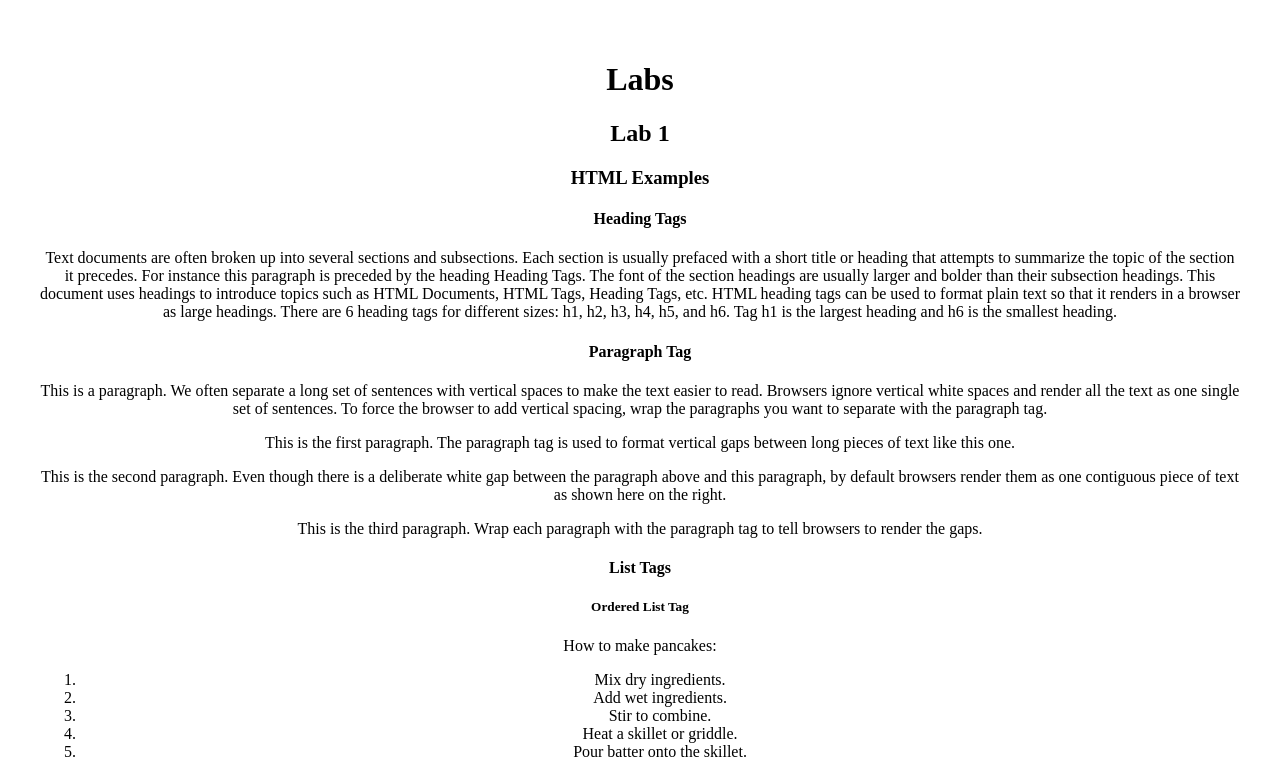
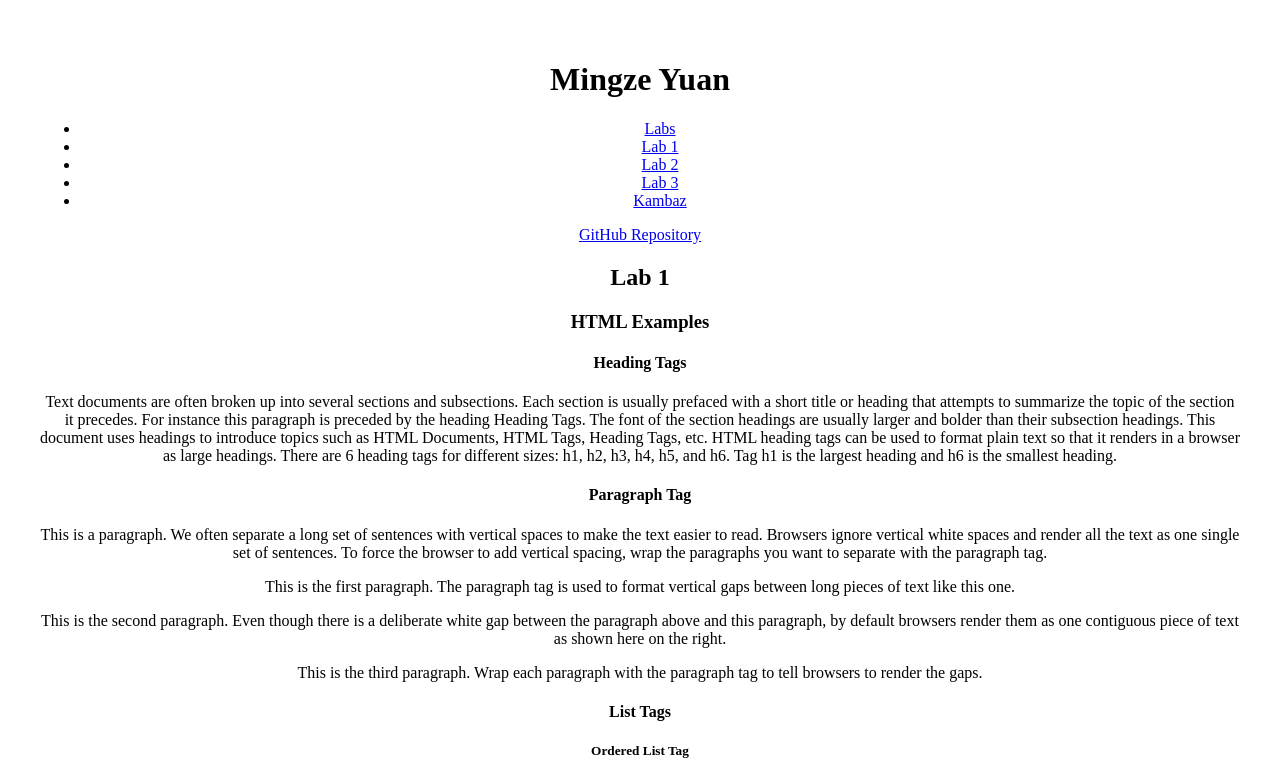
Before and after one commit to Snorman-zzz/kambaz-react-web-app, a React (Vite) app: page /#/Labs/Lab1 in a window 1280 px wide. Shown: the top 761 px of the page. Built offline with nearby package versions, Linux system fonts and the light colour scheme.

Commit message:
Edited Labs/index.tsx

```diff
--- a/src/Labs/index.tsx
+++ b/src/Labs/index.tsx
@@ -2,6 +2,7 @@
 import {Navigate, Route, Routes} from "react-router";
 import Lab2 from "./Lab2";
 import Lab3 from "./Lab3";
+import TOC from "./TOC";
 
 function Index() {
     return null;
@@ -10,7 +11,11 @@
 export default function Labs() {
     return (
         <div id="wd-labs">
-            <h1>Labs</h1>
+            <h1>Mingze Yuan</h1>
+            <TOC />
+            <a id="wd-github" href="https://github.com/Snorman-zzz/kambaz-react-web-app">
+                GitHub Repository
+            </a>
             <Index />
             <Routes>
                 <Route path="/" element={<Navigate to="Lab1" />} />
```
